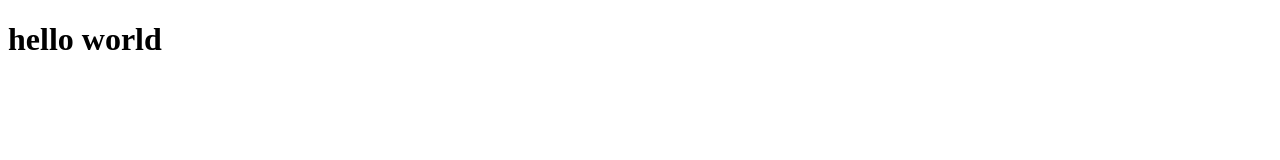
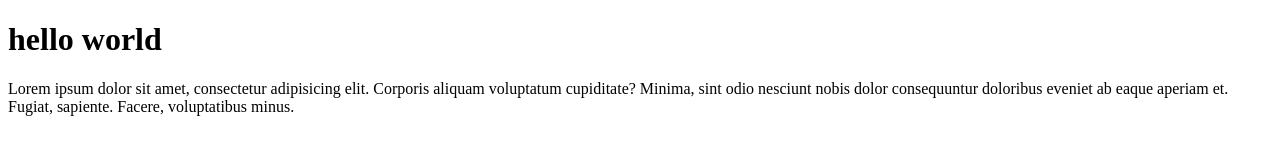
Before and after one commit to wounnahtun/testing2, a plain HTML site: page index.html in a window 1280 px wide. Drawn offline with Linux system fonts and the light colour scheme.

Commit message:
second commit

```diff
--- a/index.html
+++ b/index.html
@@ -8,5 +8,6 @@
 </head>
 <body>
     <h1>hello world</h1>
+    <p>Lorem ipsum dolor sit amet, consectetur adipisicing elit. Corporis aliquam voluptatum cupiditate? Minima, sint odio nesciunt nobis dolor consequuntur doloribus eveniet ab eaque aperiam et. Fugiat, sapiente. Facere, voluptatibus minus.</p>
 </body>
 </html>
```
